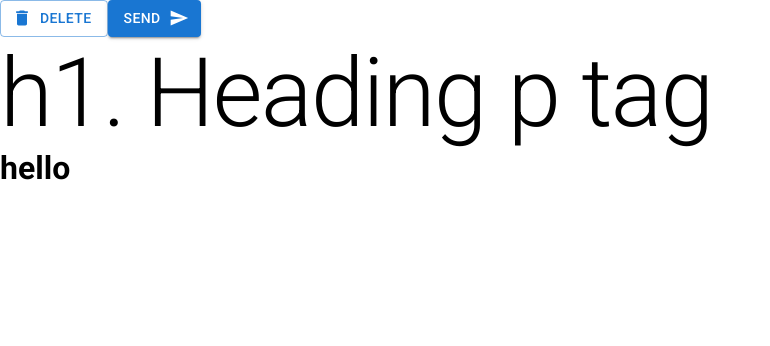
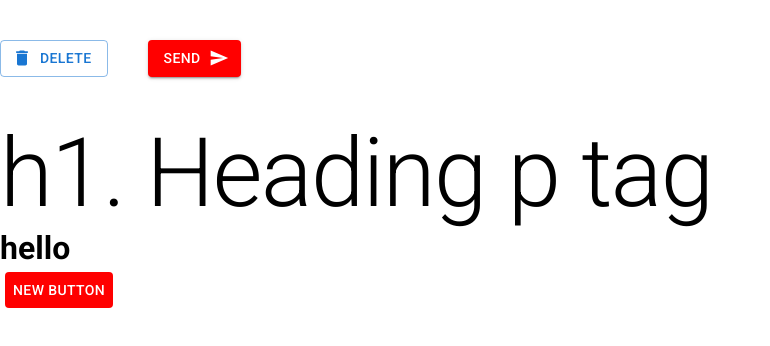
Before and after one commit to ackfort/React-MUI, a React (Create React App) app: page / in a window 1280 px wide. Shown: the top 346 px of the page, without its empty margins (0-770 px from the left). Built offline with nearby package versions, Linux system fonts and the light colour scheme.

Commit message:
sx and styled

```diff
--- a/src/App.js
+++ b/src/App.js
@@ -1,13 +1,38 @@
-import { Button, Typography } from "@mui/material";
+import { Button, Typography, styled } from "@mui/material";
 import { Delete, Send } from "@mui/icons-material";
 
 function App() {
+
+  const RedButton = styled(Button)({
+    backgroundColor: "red",
+    color: "white",
+    margin: 5,
+    "&:hover": {
+      backgroundColor: "orange"
+    },
+    "&:disabled": {
+      backgroundColor: "gray",
+      color: "white"
+    }
+  });
+
   return (
     <div>
       <Button variant="outlined" startIcon={<Delete />}>
         Delete
       </Button>
-      <Button variant="contained" endIcon={<Send />}>
+      <Button variant="contained" endIcon={<Send />} sx={{
+        backgroundColor: "red",
+        color: "white",
+        margin: 5,
+        "&:hover": {
+          backgroundColor: "orange"
+        },
+        "&:disabled": {
+          backgroundColor: "gray",
+          color: "white"
+        }
+      }}>
         Send
       </Button>
       <Typography variant="h1" component="p">
@@ -16,6 +41,9 @@ function App() {
       <h1>
         hello
       </h1>
+      <RedButton>
+        new Button
+      </RedButton>
     </div>
   );
 }
```
